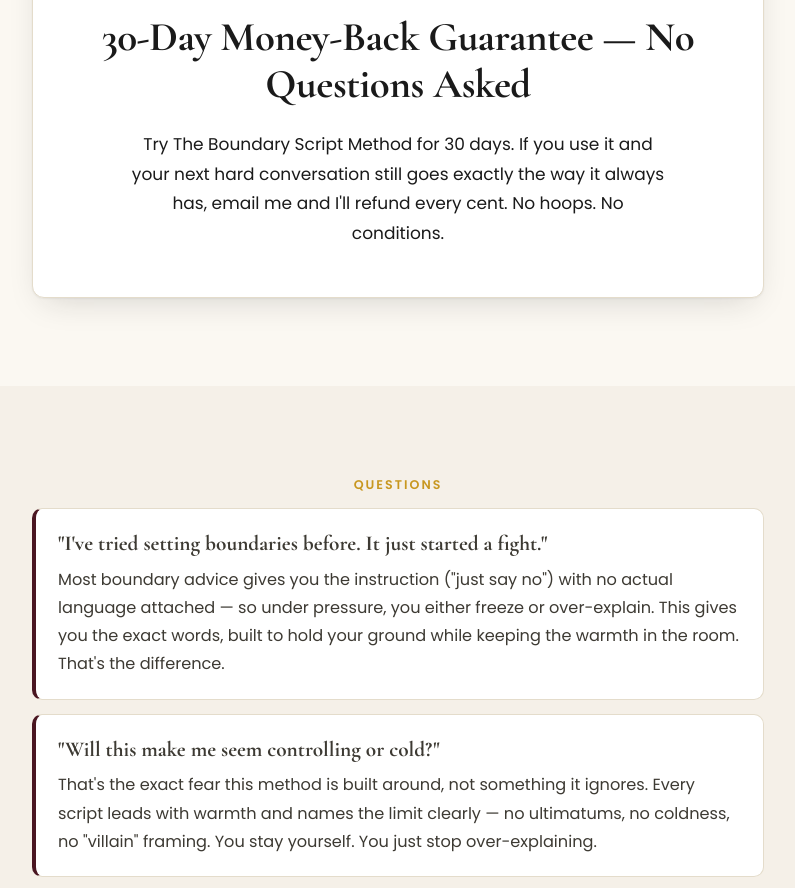
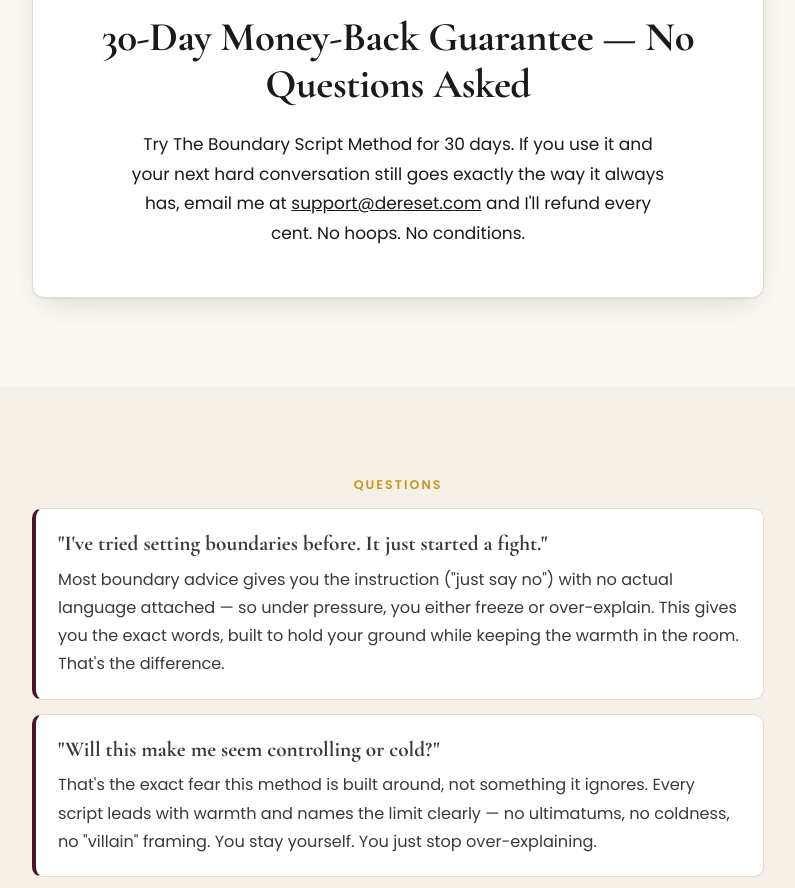
Before and after one commit to dereset-hub/dereset-boundaries-without-bad-guy, a plain HTML site: page index.html in a window 1280 px wide. Shown: the part 8380-9268 px from the top of the page, without its empty margins (242-1037 px from the left). Drawn offline with nearby package versions, Linux system fonts and the light colour scheme.

Commit message:
Add files via upload

```diff
--- a/index.html
+++ b/index.html
@@ -234,7 +234,7 @@
     <div class="guarantee-box">
       <img class="guarantee-seal" src="assets/guarantee-seal-30-day.webp" alt="30-Day Money-Back Guarantee, No Questions Asked" width="300" height="300">
       <h2>30-Day Money-Back Guarantee — No Questions Asked</h2>
-      <p>Try The Boundary Script Method for 30 days. If you use it and your next hard conversation still goes exactly the way it always has, email me and I'll refund every cent. No hoops. No conditions.</p>
+      <p>Try The Boundary Script Method for 30 days. If you use it and your next hard conversation still goes exactly the way it always has, email me at <a href="mailto:support@dereset.com">support@dereset.com</a> and I'll refund every cent. No hoops. No conditions.</p>
     </div>
   </div>
 </section>
```
Also changed, not shown: thank-you.html (+1 -1 lines).
